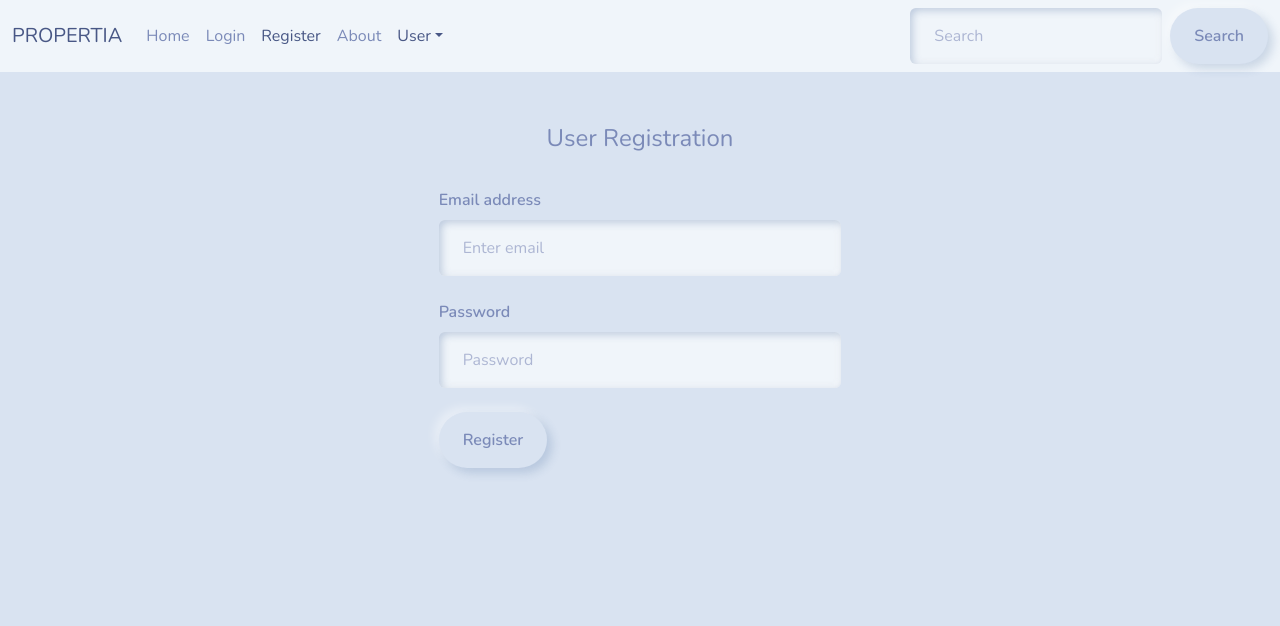
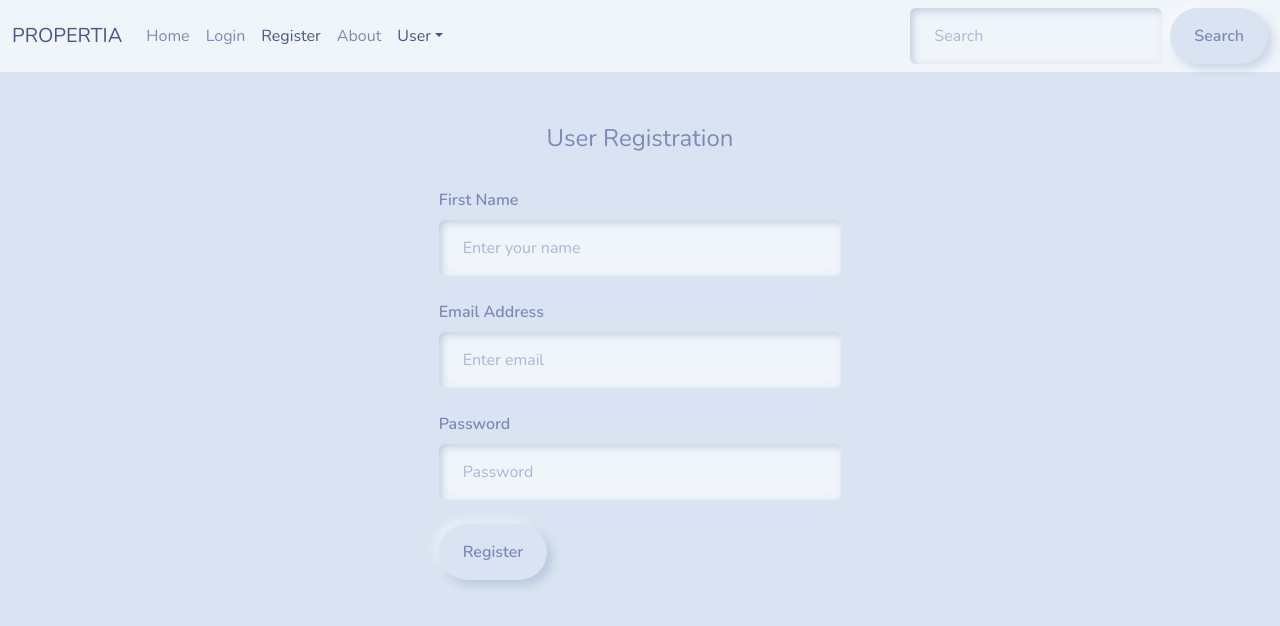
Before and after one commit to EmmanuelMoshood/propertia, a React (Create React App) app in the folder client/: page /register in a window 1280 px wide. Shown: the top 626 px of the page. Built offline with nearby package versions, Linux system fonts and the light colour scheme.

Commit message:
grab token from url sent to email send token to server to register user use data in response to set Auth context

```diff
--- a/client/src/App.js
+++ b/client/src/App.js
@@ -5,13 +5,17 @@ import { AuthProvider } from "./context/auth";
 //to handle errors from API request
 import { Toaster } from "react-hot-toast"
 
+// components
+import {Navbar} from "./components/Navbar";
+
 // pages
 import Home from "./pages/Home_page";
 import Register from "./pages/Register_page";
 import Login from "./pages/Login_page";
+import EmailSent from "./pages/EmailSent_page";
+import AccountActivate from "./pages/auth/AccountActivate";
 
-// components
-import {Navbar} from "./components/Navbar";
+
 
 
 export default function App() {
@@ -24,6 +28,10 @@ export default function App() {
           <Route path="/" element={<Home />} />
           <Route path="/register" element={<Register />} />
           <Route path="/login" element={<Login />} />
+          <Route path="/activate-account" element={<EmailSent />} />
+          <Route path="/auth/activate/:token" element={<AccountActivate />} />
+
+
         </Routes>
       </AuthProvider>
 
--- a/client/src/context/auth.js
+++ b/client/src/context/auth.js
@@ -1,7 +1,9 @@
 import { useState, createContext, useContext } from "react";
 
+//create context
 const AuthContext = createContext();
 
+//create a provider component
 const AuthProvider = ({ children }) => {
     const [auth, setAuth] = useState({user:null, token:"", refreshToken:""});
 
--- /dev/null
+++ b/client/src/pages/EmailSent_page.js
@@ -0,0 +1,13 @@
+import { React } from "react";
+// import { useAuth } from "../context/auth";
+
+
+export default function EmailSent() {
+    // const {firstName} = useAuth.user.firstName
+
+    return (
+        <div className="container col-6 mt-5">
+            <h1>Hi 'User', a link has been sent to your email to activate your account</h1>
+        </div>
+    )
+}
--- a/client/src/pages/Register_page.js
+++ b/client/src/pages/Register_page.js
@@ -1,5 +1,6 @@
 // store user input in a component
 import { useState } from "react";
+// import { useAuth } from "../context/auth";
 
 // hppt client
 import axios from "axios";
@@ -7,8 +8,11 @@ import axios from "axios";
 //API connection
 import {API} from "../config"
 
-// error handling
+// handle sending user message on error / success
 import toast from "react-hot-toast"
+
+//navigate to page on click
+import { useNavigate } from "react-router-dom";
 
 
 //components
@@ -21,10 +25,19 @@ export default function Register() {
     //state
     const [email, setEmail] = useState("");
     const [password, setPassword] = useState("");
+    const [firstName, setFirstName] = useState("");
+    const [loading, setLoading] = useState(false)
 
-    //
+    //hooks
+    const navigate = useNavigate();
+
+    //context
+    // useAuth.user.firstName = firstName;
+
+    // onSubmit
     const handleSubmit = async (e) => {
         try{
+            setLoading (true)
             e.preventDefault();
             // console.table({ email, password })
 
@@ -34,14 +47,17 @@ export default function Register() {
 
             if(data?.error){
                 toast.error(data.error);
+                setLoading(false)
             } else {
                 toast.success('Please check your email to activate your account')
+                setLoading(false)
+                navigate("/activate-account")
             }
 
         }catch(err){
             console.log(err)
             toast.error("Pre-registration error");
-
+            setLoading(false)
         }
     }
 
@@ -59,7 +75,19 @@ export default function Register() {
             <legend className="text-center">User Registration</legend>
 
             <div className="form-group">
-              <label for="exampleInputEmail1" className="form-label mt-4">Email address</label>
+              <label for="exampleInputEmail1" className="form-label mt-4">First Name</label>
+              <input
+                type="firstName"
+                className="form-control"
+                id="firstName"
+                placeholder="Enter your name"
+                fdprocessedid="cz21oqnm"
+                value={firstName}
+                onChange={(e) => setFirstName(e.target.value)}
+              />
+            </div>
+            <div className="form-group">
+              <label for="exampleInputEmail1" className="form-label mt-4">Email Address</label>
               <input
                 type="email"
                 className="form-control"
@@ -86,7 +114,14 @@ export default function Register() {
             </div>
 
 
-            <button type="submit" className="btn btn-primary mt-4" fdprocessedid="hnwth">Register</button>
+            <button
+                type="submit"
+                disabled= {loading}
+                className="btn
+                btn-primary mt-4"
+                fdprocessedid="hnwth">
+                    {loading ? "Waiting..." : "Register"}
+            </button>
           </fieldset>
         </form>
       </div>
--- /dev/null
+++ b/client/src/pages/auth/AccountActivate.js
@@ -0,0 +1,32 @@
+import React, { useEffect } from "react";
+
+//to grab params from url
+import { useParams } from "react-router-dom";
+
+
+export default function AccountActivate() {
+    //hooks
+    const params = useParams();
+    const {token} = params
+    console.log(token)
+
+    useEffect(()=>{
+        if(token){
+            requestActivationToken();
+        }
+    }, [token]);
+
+    const requestActivationToken = async () => {
+        try {
+
+        } catch (err) {
+            console.log(err)
+        }
+    }
+
+    return(
+        <div className="display-1  d-flex justify-content-center align-item-center vh-100" style={{marginTop: '10%'}}>
+            <h1>completing user registration...</h1>
+        </div>
+    )
+}
```
